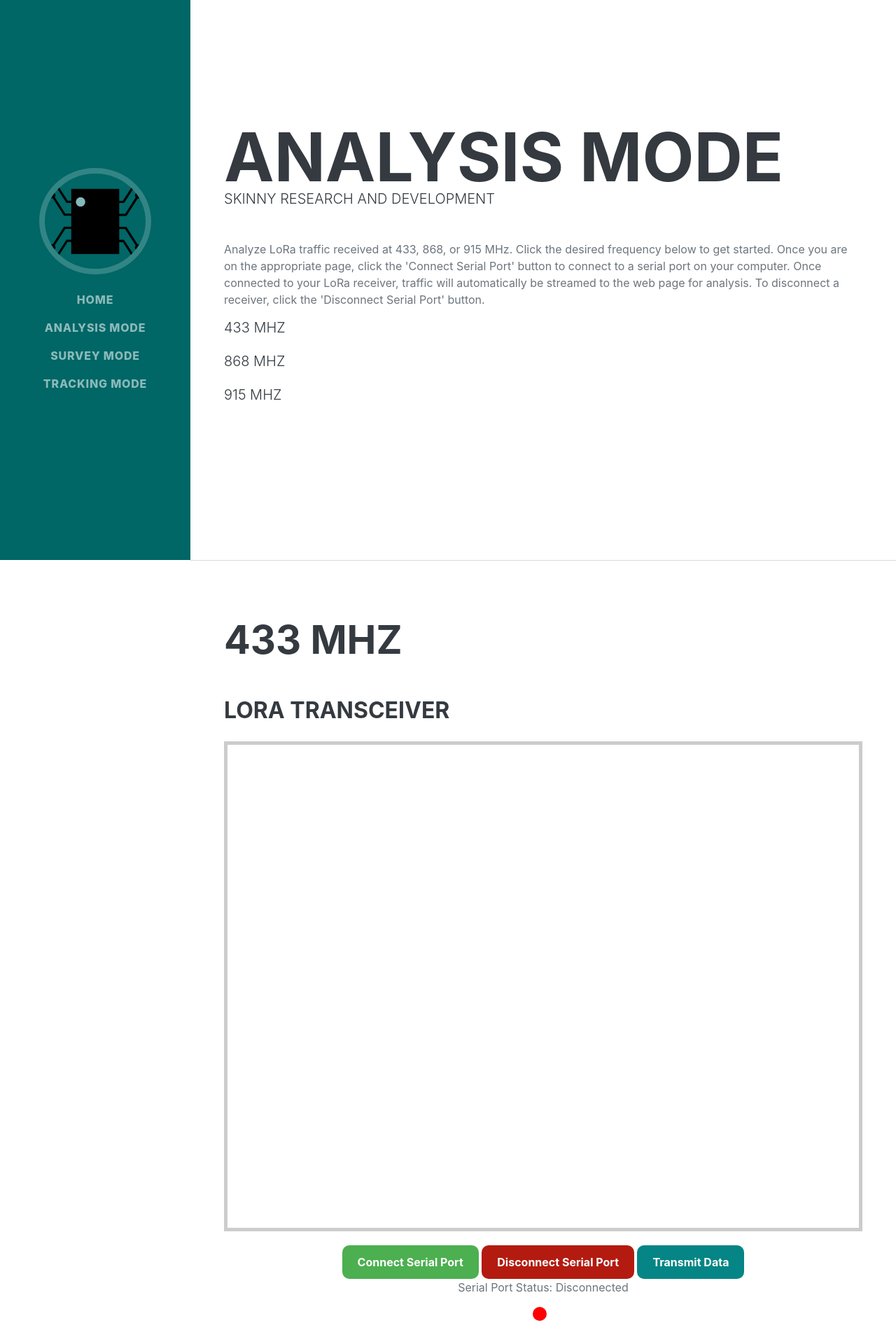
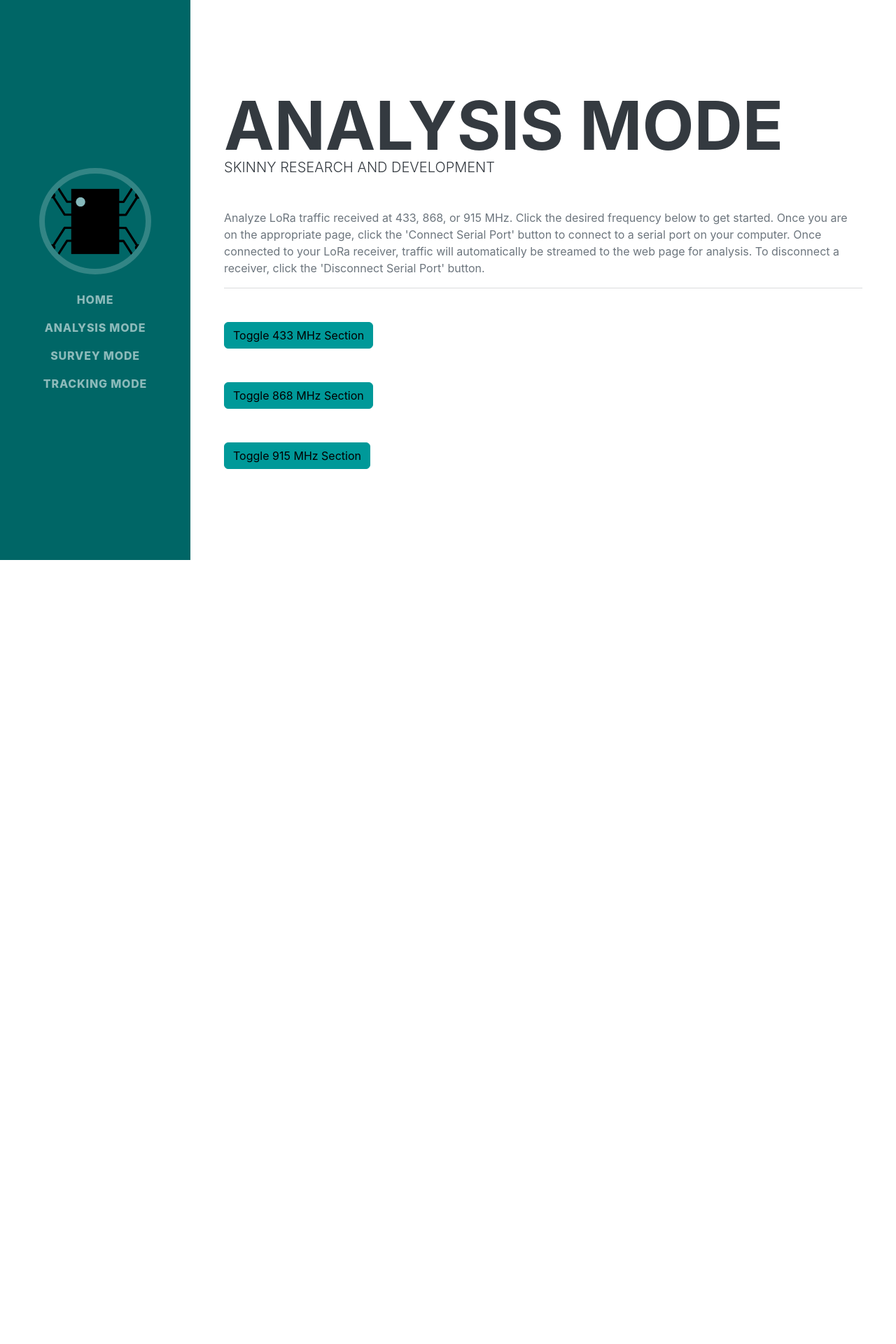
Before and after one commit to skinnyrad/Lora-Scanner, a Flask app: page /analysis in a window 1280 px wide. Shown: the top 1920 px of the page at 70% size. After the commit the page ends 800 px from the top, so only its background shows below. Run offline with Flask 3, Linux system fonts and the light colour scheme; some libraries are stand-ins or nearby versions; some web fonts are replaced.

Commit message:
Feat: Making analysis sections collapsable

```diff
--- a/templates/analysis.html
+++ b/templates/analysis.html
@@ -52,25 +52,18 @@
                     <p>
                         Analyze LoRa traffic received at 433, 868, or 915 MHz.  Click the desired frequency below to get started.  Once you are on the appropriate page, click the 'Connect Serial Port' button to connect to a serial port on your computer.  Once connected to your LoRa receiver, traffic will automatically be streamed to the web page for analysis.  To disconnect a receiver, click the 'Disconnect Serial Port' button.
                     </p>
-                    <h2 class="lead mb-5">
-                        <a class="nav-link js-scroll-trigger" href="#433">433 MHz</a>
-                        <br>
-                        <a class="nav-link js-scroll-trigger" href="#868">868 MHz</a>
-                        <br>
-                        <a class="nav-link js-scroll-trigger" href="#915">915 MHz</a>
-                    </h2>
-                </div>
-            </section>
-            <hr class="m-0" />
+                    <hr class="m-0" />
+                    <br><br>
             <!-- 433 -->
-            <section class="resume-section" id="433">
                 <div class="resume-section-content">
-                    <h2 class="mb-5">433 MHz</h2>
+                    <!-- Collapsible content -->
+                    <div class="collapse" id="collapse433">
                     <div class="d-flex flex-column flex-md-row justify-content-between mb-5">
                         <div class="flex-grow-1">
-                            <h3 class="mb-0">LoRa Transceiver</h3><br>
+                            <h3 class="mb-0">433 MHz LoRa Transceiver</h3><br>
                             <div class="serial-data" id="serial-data-port1">
                             </div>
+
                             <div style="text-align:center;">
                                 <button class="styled-button" onclick="promptUser433()">Connect Serial Port</button>
                                 <button class="disconnect-button" onclick="deleteSerial433()">Disconnect Serial Port</button>
@@ -235,18 +228,20 @@
                                         });
                                     }
                                 </script>
-
-
-
-            </section>
-            <hr class="m-0" />
-            <!-- 868 -->
-            <section class="resume-section" id="868">
+                        </div>
+                    </div>
+                </div>
+                <!-- Collapsible button -->
+                <a class="btn btn-primary" data-bs-toggle="collapse" href="#collapse433" role="button" aria-expanded="false" aria-controls="collapse433">
+                    Toggle 433 MHz Section
+                </a>
+                </div>
+                <br><br>
                 <div class="resume-section-content">
-                    <h2 class="mb-5">868 MHz</h2>
+                    <div class="collapse" id="collapse868">
                     <div class="d-flex flex-column flex-md-row justify-content-between mb-5">
                         <div class="flex-grow-1">
-                            <h3 class="mb-0">LoRa Transceiver</h3><br>
+                            <h3 class="mb-0">868 MHz LoRa Transceiver</h3><br>
                             <div class="serial-data" id="serial-data-port2">
                             </div>
                             <div style="text-align:center;">
@@ -296,22 +291,17 @@
                             <script type="text/javascript">
                                 var socket = io.connect('http://' + document.domain + ':' + location.port);
 
-                                // For port1
-                                socket.on('initial_serial_data_port1', function(data) {
-                                    var serialDataDiv = document.getElementById('serial-data-port1');
+                                socket.on('serial_data_port1', function(data) {
+                                var serialDataDiv = document.getElementById('serial-data-port1');
+                                if (data.data instanceof Array) {
                                     data.data.forEach(function(line) {
                                         serialDataDiv.innerHTML += line + '<br>';
                                     });
-                                    // Scroll to the bottom for new data
-                                    //serialDataDiv.scrollTop = serialDataDiv.scrollHeight;
-                                });
+                                }
+                                // Scroll to the bottom for new data
+                                //serialDataDiv.scrollTop = serialDataDiv.scrollHeight;
+                            });
 
-                                socket.on('serial_data_port1', function(data) {
-                                    var serialDataDiv = document.getElementById('serial-data-port1');
-                                    serialDataDiv.innerHTML += data.data + '<br>';
-                                    // Scroll to the bottom for new data
-                                    //serialDataDiv.scrollTop = serialDataDiv.scrollHeight;
-                                });
                                 </script>
 
                         <script>
@@ -433,15 +423,20 @@
                                 });
                             }
                         </script>
-            </section>
-            <hr class="m-0" />
-            <!-- 915-->
-            <section class="resume-section" id="915">
+                        </div>
+                    </div>
+                    <!-- Collapsible button -->
+                    <a class="btn btn-primary" data-bs-toggle="collapse" href="#collapse868" role="button" aria-expanded="false" aria-controls="collapse868">
+                        Toggle 868 MHz Section
+                    </a>
+                </div>
+                <br><br>
+
                 <div class="resume-section-content">
-                    <h2 class="mb-5">915 MHz</h2><br>
+                    <div class="collapse" id="collapse915">
                     <div class="d-flex flex-column flex-md-row justify-content-between mb-5">
                         <div class="flex-grow-1">
-                            <h3 class="mb-0">LoRa Transceiver</h3><br>
+                            <h3 class="mb-0">915 MHZ LoRa Transceiver</h3><br>
                             <div class="serial-data" id="serial-data-port3">
                             </div>
                             <div style="text-align:center;">
@@ -606,8 +601,17 @@
                                 });
                             }
                         </script>
+                        </div>
+                    </div>
+                    <!-- Collapsible button -->
+                    <a class="btn btn-primary" data-bs-toggle="collapse" href="#collapse915" role="button" aria-expanded="false" aria-controls="collapse915">
+                        Toggle 915 MHz Section
+                    </a>
+                    </div>
+                </div>
+            </section>
 
-            </section>
+
         </div>
         <!-- Bootstrap core JS-->
         <script src="https://cdn.jsdelivr.net/npm/bootstrap@5.2.3/dist/js/bootstrap.bundle.min.js"></script>
```
